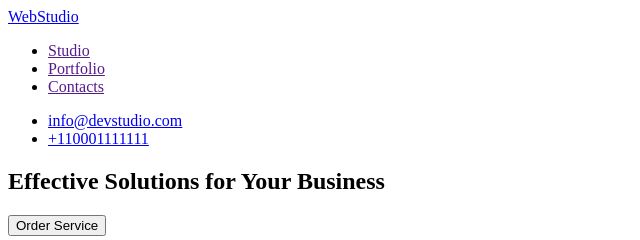
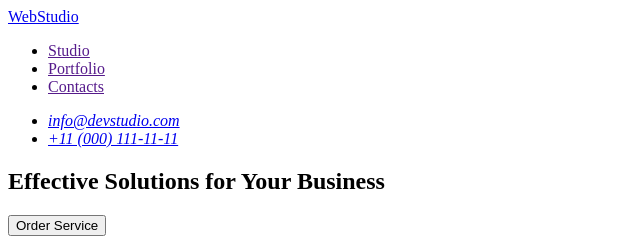
Before and after one commit to Tinaalisa/goit-markup-hw-01, a plain HTML site: page index.html in a window 1280 px wide. Shown: the top 240 px of the page, 0-640 px from the left. Drawn offline with Linux system fonts and the light colour scheme.

Commit message:
add makup header

```diff
--- a/index.html
+++ b/index.html
@@ -5,22 +5,23 @@
       <meta name="viewport" content="width=device-width, initial-scale=1.0">
       <title>WebStudio</title>
     </head>
-<body>
         <header>
+            <nav>
             <a href="./index.html">WebStudio</a>
-        <nav>
                 <ul>
                  <li><a href="">Studio</a></li>
                  <li><a href="">Portfolio</a></li>
                  <li><a href="">Contacts</a></li>
                 </ul>
             </nav>
+
+            <address>
                 <ul>
                  <li><a href="mailto:info@devstudio.com">info@devstudio.com</a></li>
-            <li><a href="tel:+110001111111">+110001111111</a></li>
+                 <li><a href="tel:+110001111111">+11 (000) 111-11-11</a></li>
                 </ul>
+            </address>
         </header>
-
     <main>
         <section>
             <h1>Effective Solutions for Your Business</h1>
```
Lines whose indentation alone changed are shown as unchanged.
